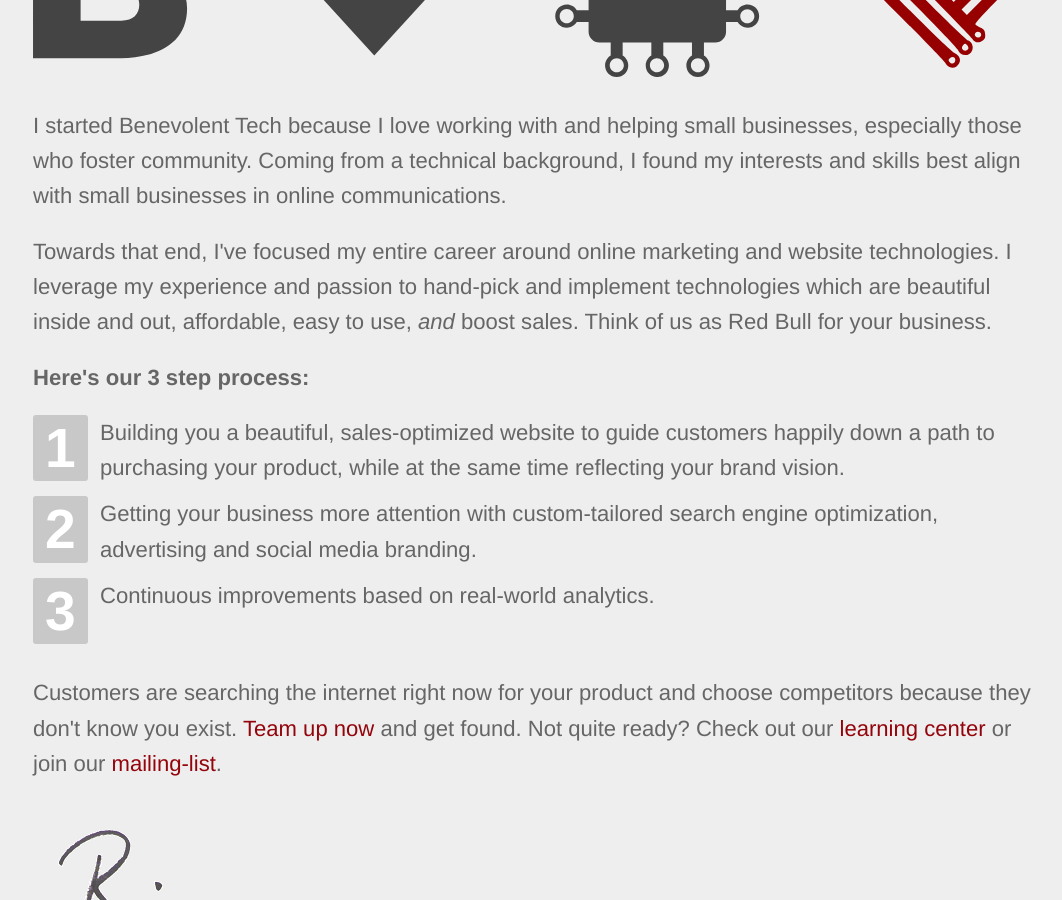
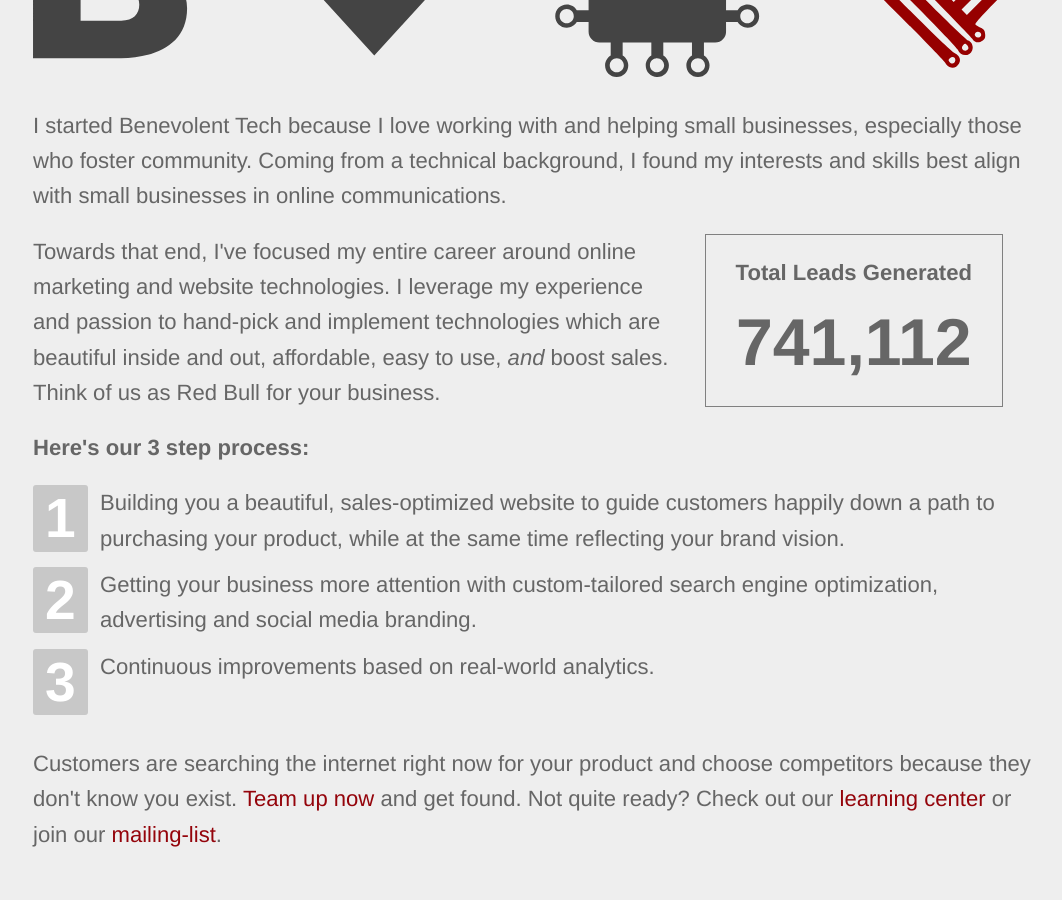
Before and after one commit to benevolenttech/btek.cc, a Jekyll site: the page built from about.html, in a window 1280 px wide and 900 px high, scrolled down 681 px. Shown: the whole window, without its empty margins (107-1169 px from the left). Built offline with Jekyll 4.4.1, drawn with Linux system fonts in a browser that asks for light colours; some of the changed lines change nothing that is shown.

Commit message:
Updated about

```diff
--- a/about.html
+++ b/about.html
@@ -11,13 +11,20 @@ image: /images/benevolent_tech_dc_seo.jpg
     <div class="editable">
       <p><img alt="" width="100%" height="auto" src="/uploads/equation.svg"/></p>
       <p>I started Benevolent Tech because I love working with and helping small businesses, especially those who foster community. Coming from a technical background, I found my interests and skills best align with small businesses in online communications.</p>
+      <p class="hide-on-mobile" style="float:right; margin:0 30px 20px;padding:20px 30px 10px;text-align:center;border:1px solid gray;">
+        <strong>Total Leads Generated</strong><br>
+        <strong style="font-size:300%;" id="lead-ticker"><span style="visibility:hidden;">___,___</span></strong>
+      </p>
       <p>Towards that end, I've focused my entire career around online marketing and website technologies. I leverage my experience and passion to hand-pick and implement technologies which are beautiful inside and out, affordable, easy to use,&nbsp;<em>and</em> boost sales. Think of us as Red Bull for your business.</p>
-      <p><strong>Here's our 3 step process:</strong></p>
-      <ol>
-        <li>Building you a beautiful, sales-optimized website to guide customers happily down a path to purchasing your product, while at the same time reflecting your brand vision.</li>
-        <li>Getting your business more attention with custom-tailored search engine optimization, advertising and social media branding.</li>
-        <li>Continuous improvements based on real-world analytics.</li>
-      </ol>
+      <div style="clear:both;"></div>
+      <p style="width:60%;">
+        <strong>Here's our 3 step process:</strong><br>
+        <ol>
+          <li>Building you a beautiful, sales-optimized website to guide customers happily down a path to purchasing your product, while at the same time reflecting your brand vision.</li>
+          <li>Getting your business more attention with custom-tailored search engine optimization, advertising and social media branding.</li>
+          <li>Continuous improvements based on real-world analytics.</li>
+        </ol>
+      </p>
       <p>Customers are searching the internet right now for your product and choose competitors because they don't know you exist. <a href="/contact">Team up now</a> and get found. Not quite ready? Check out our <a href="/learning/">learning center</a>&nbsp;or join our <a href="#footer-newsletter">mailing-list</a>.</p>
       <p><img alt="" width="200" height="170" src="/uploads/versions/brian---x----200-170x---.png"/></p></div>
   </div>
@@ -33,3 +40,45 @@ image: /images/benevolent_tech_dc_seo.jpg
     </ul>
   </div>
 </section>
+
+<script>
+  (function() {
+    function setCookie(cname, cvalue, exdays) {
+      var d = new Date();
+      d.setTime(d.getTime() + (exdays * 24 * 60 * 60 * 1000));
+      var expires = "expires=" + d.toUTCString();
+      document.cookie = cname + "=" + cvalue + ";" + expires + ";path=/";
+    }
+
+    function getCookie(cname) {
+      var name = cname + "=";
+      var decodedCookie = decodeURIComponent(document.cookie);
+      var ca = decodedCookie.split(';');
+      for (var i = 0; i < ca.length; i++) {
+        var c = ca[i];
+        while (c.charAt(0) == ' ') {
+          c = c.substring(1);
+        }
+        if (c.indexOf(name) == 0) {
+          return c.substring(name.length, c.length);
+        }
+      }
+      return "";
+    }
+
+    if (!getCookie('tickerValue')) {
+      setCookie('tickerValue', '741,112');
+    }
+
+    document.getElementById('lead-ticker').innerHTML = getCookie('tickerValue');
+
+    setInterval(function () {
+      var ticker = document.getElementById('lead-ticker'), last = ticker.innerHTML;
+      if (Math.random() > 0.9) {
+        var next = last.slice(0, 4) + (Number(last.slice(4)) + 1);
+        ticker.innerHTML = next;
+        setCookie('tickerValue', next);
+      }
+    }, 1000);
+  })();
+</script>
```
